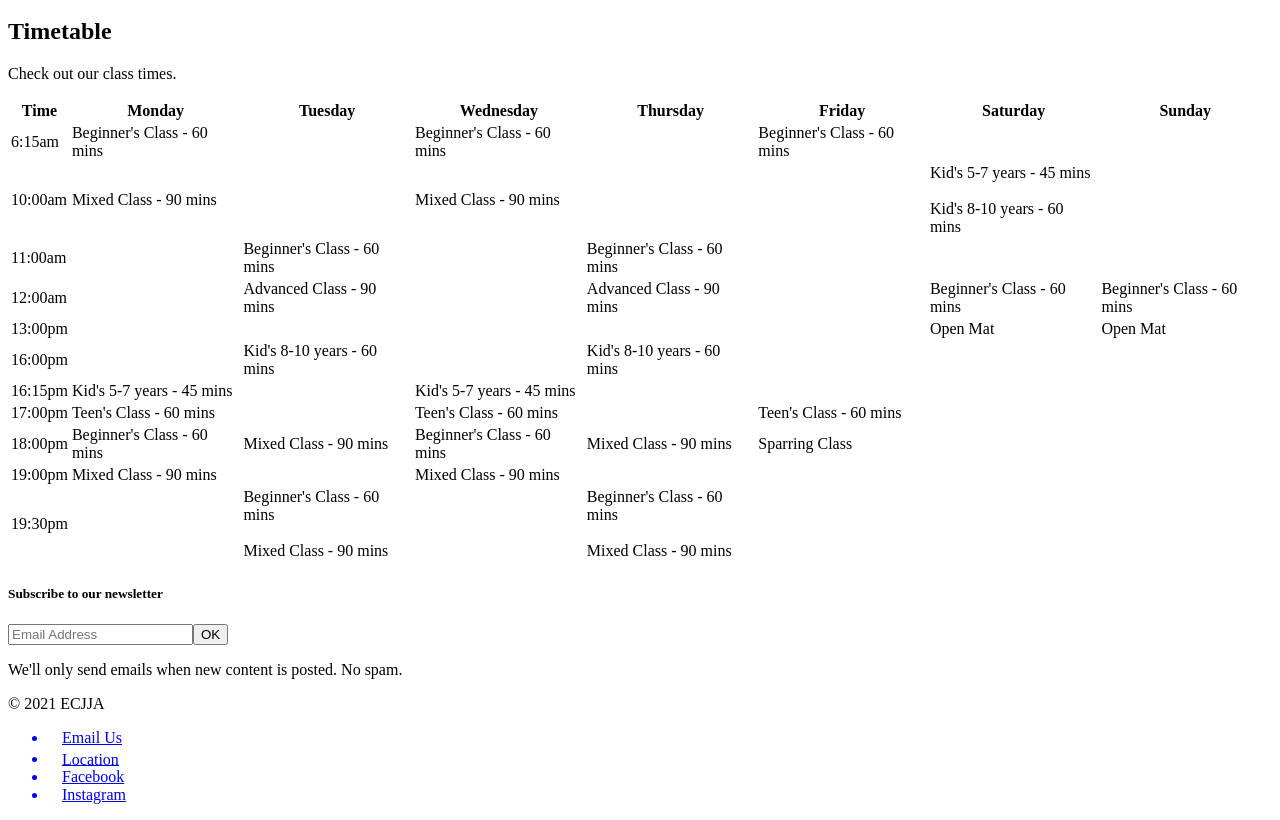
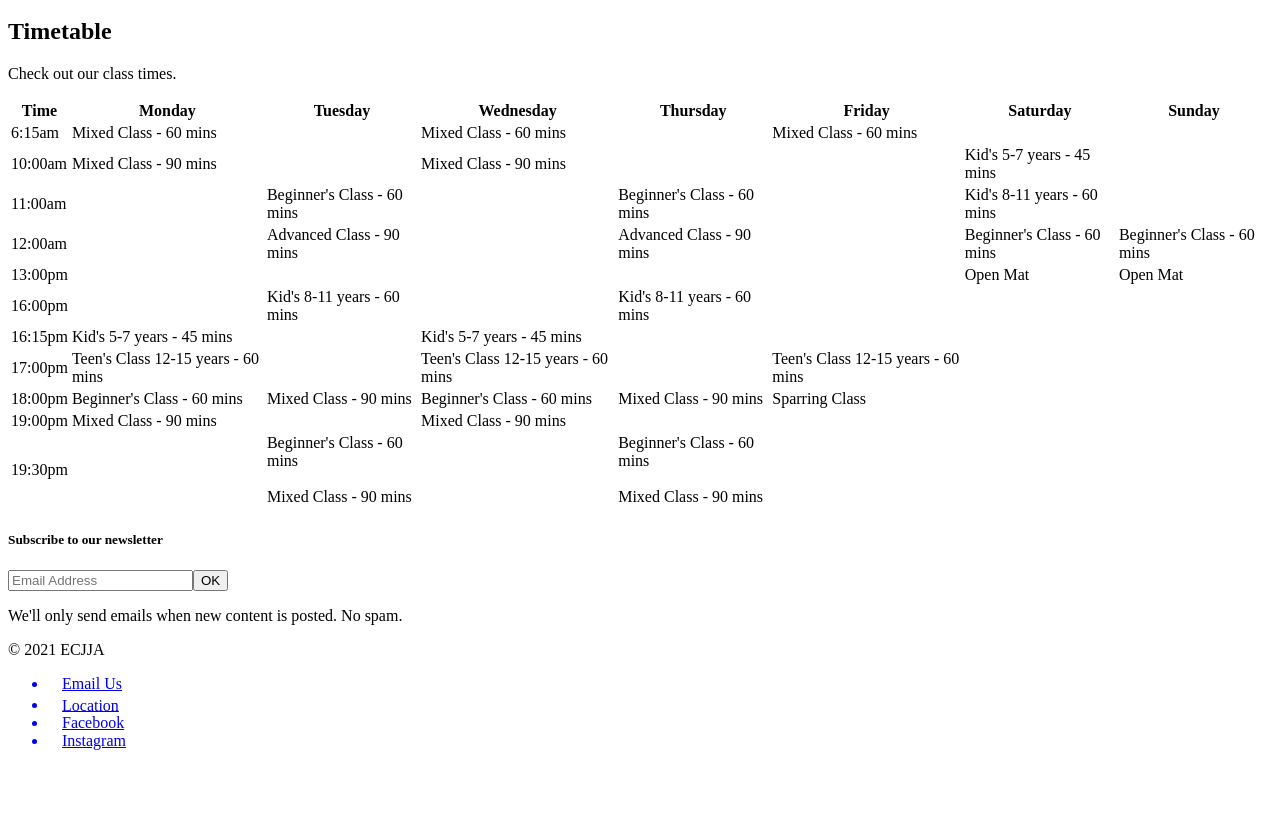
Before and after one commit to slammer1870/ecjja-index, a Next.js app: page /timetable in a window 1280 px wide. Shown: the part 1460-2280 px from the top of the page. After the commit the page ends 2226 px from the top, so only its background shows below. Built offline with nearby package versions, Linux system fonts and the light colour scheme.

Commit message:
fix: timetable updates

```diff
--- a/pages/timetable.js
+++ b/pages/timetable.js
@@ -46,16 +46,16 @@ export default function Timetable() {
               <tbody>
                 <tr>
                   <td className="px-4 py-3">6:15am</td>
-                  <td className="px-4 py-3 text-sm font-medium text-blue-500">
-                    Beginner's Class - 60 mins
+                  <td className="px-4 py-3 text-sm font-medium text-indigo-700">
+                    Mixed Class - 60 mins
                   </td>
                   <td className="px-4 py-3"></td>
-                  <td className="px-4 py-3 text-sm font-medium text-blue-500">
-                    Beginner's Class - 60 mins
+                  <td className="px-4 py-3 text-sm font-medium text-indigo-700">
+                    Mixed Class - 60 mins
                   </td>
                   <td className="px-4 py-3"></td>
-                  <td className="px-4 py-3 text-sm font-medium text-blue-500">
-                    Beginner's Class - 60 mins
+                  <td className="px-4 py-3 text-sm font-medium text-indigo-700">
+                    Mixed Class - 60 mins
                   </td>
                   <td className="px-4 py-3"></td>
                   <td className="px-4 py-3"></td>
@@ -76,8 +76,7 @@ export default function Timetable() {
                   <td className="border-t-2 border-gray-200 px-4 py-3 text-sm font-medium text-pink-900">
                     <span className="font-medium text-pink-700">
                       Kid's 5-7 years - 45 mins
-                    </span>{" "}
-                    <br /> <br /> Kid's 8-10 years - 60 mins
+                    </span>
                   </td>
                   <td className="border-t-2 border-gray-200 px-4 py-3"></td>
                 </tr>
@@ -94,7 +93,9 @@ export default function Timetable() {
                     Beginner's Class - 60 mins
                   </td>
                   <td className="border-t-2 border-gray-200 px-4 py-3"></td>
-                  <td className="border-t-2 border-gray-200 px-4 py-3"></td>
+                  <td className="border-t-2 border-b-2 border-gray-200 px-4 py-3 text-sm font-medium text-pink-900">
+                    Kid's 8-11 years - 60 mins
+                  </td>
                   <td className="border-t-2 border-gray-200 px-4 py-3"></td>
                 </tr>
                 <tr>
@@ -139,11 +140,11 @@ export default function Timetable() {
                   </td>
                   <td className="border-t-2 border-b-2 border-gray-200 px-4 py-3 text-sm font-medium text-pink-700"></td>
                   <td className="border-t-2 border-b-2 border-gray-200 px-4 py-3 text-sm font-medium text-pink-900">
-                    Kid's 8-10 years - 60 mins
+                    Kid's 8-11 years - 60 mins
                   </td>
                   <td className="border-t-2 border-b-2 border-gray-200 px-4 py-3 text-sm font-medium text-pink-700"></td>
                   <td className="border-t-2 border-b-2 border-gray-200 px-4 py-3 text-sm font-medium text-pink-900">
-                    Kid's 8-10 years - 60 mins
+                    Kid's 8-11 years - 60 mins
                   </td>
                   <td className="border-t-2 border-b-2 border-gray-200 px-4 py-3 text-sm"></td>
                   <td className="border-t-2 border-b-2 border-gray-200 px-4 py-3 text-sm"></td>
@@ -170,15 +171,15 @@ export default function Timetable() {
                     17:00pm
                   </td>
                   <td className="border-t-2 border-b-2 border-gray-200 px-4 py-3 text-sm font-medium text-green-400">
-                    Teen's Class - 60 mins
+                    Teen's Class 12-15 years - 60 mins
                   </td>
                   <td className="border-t-2 border-b-2 border-gray-200 px-4 py-3 text-sm font-medium text-green-400"></td>
                   <td className="border-t-2 border-b-2 border-gray-200 px-4 py-3 text-sm font-medium text-green-400">
-                    Teen's Class - 60 mins
+                    Teen's Class 12-15 years - 60 mins
                   </td>
                   <td className="border-t-2 border-b-2 border-gray-200 px-4 py-3 text-sm font-medium text-green-400"></td>
                   <td className="border-t-2 border-b-2 border-gray-200 px-4 py-3 text-sm font-medium text-green-400">
-                    Teen's Class - 60 mins
+                    Teen's Class 12-15 years - 60 mins
                   </td>
                   <td className="border-t-2 border-b-2 border-gray-200 px-4 py-3 text-sm"></td>
                   <td className="border-t-2 border-b-2 border-gray-200 px-4 py-3 text-sm"></td>
```
